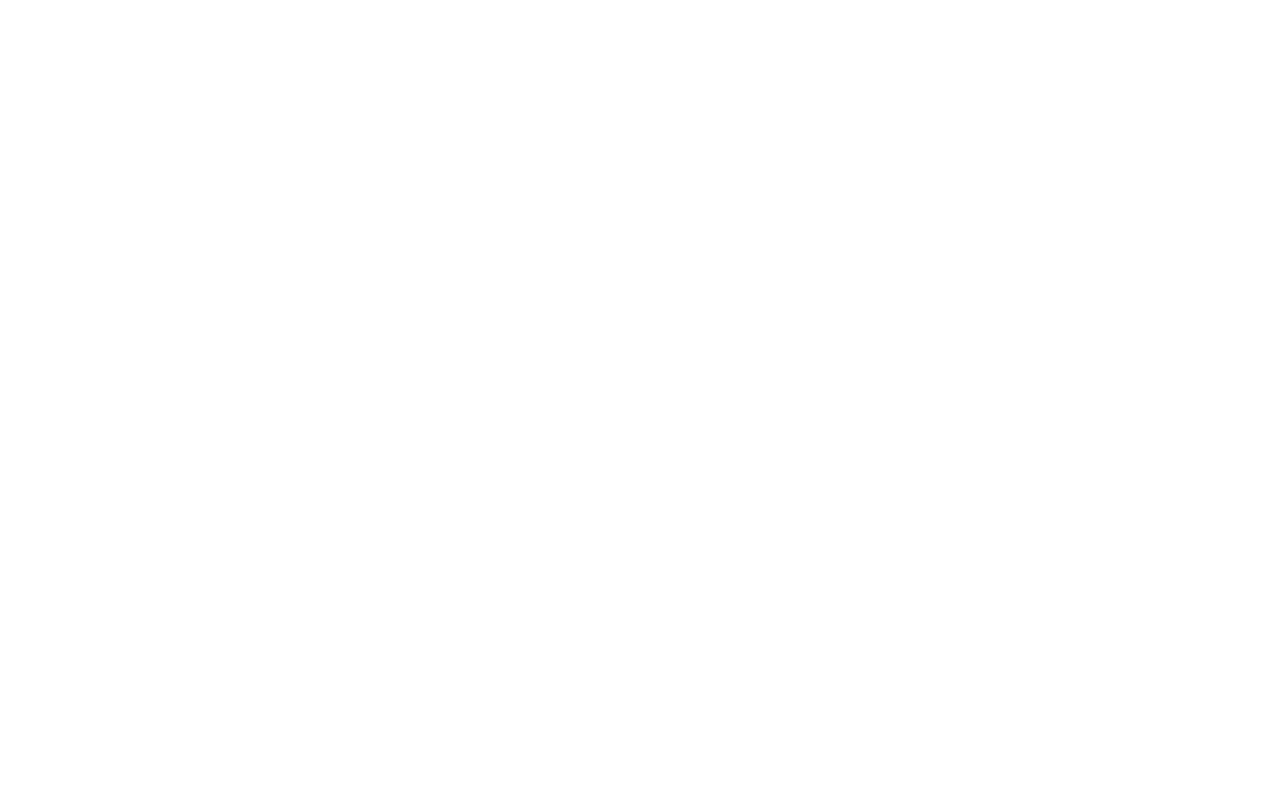
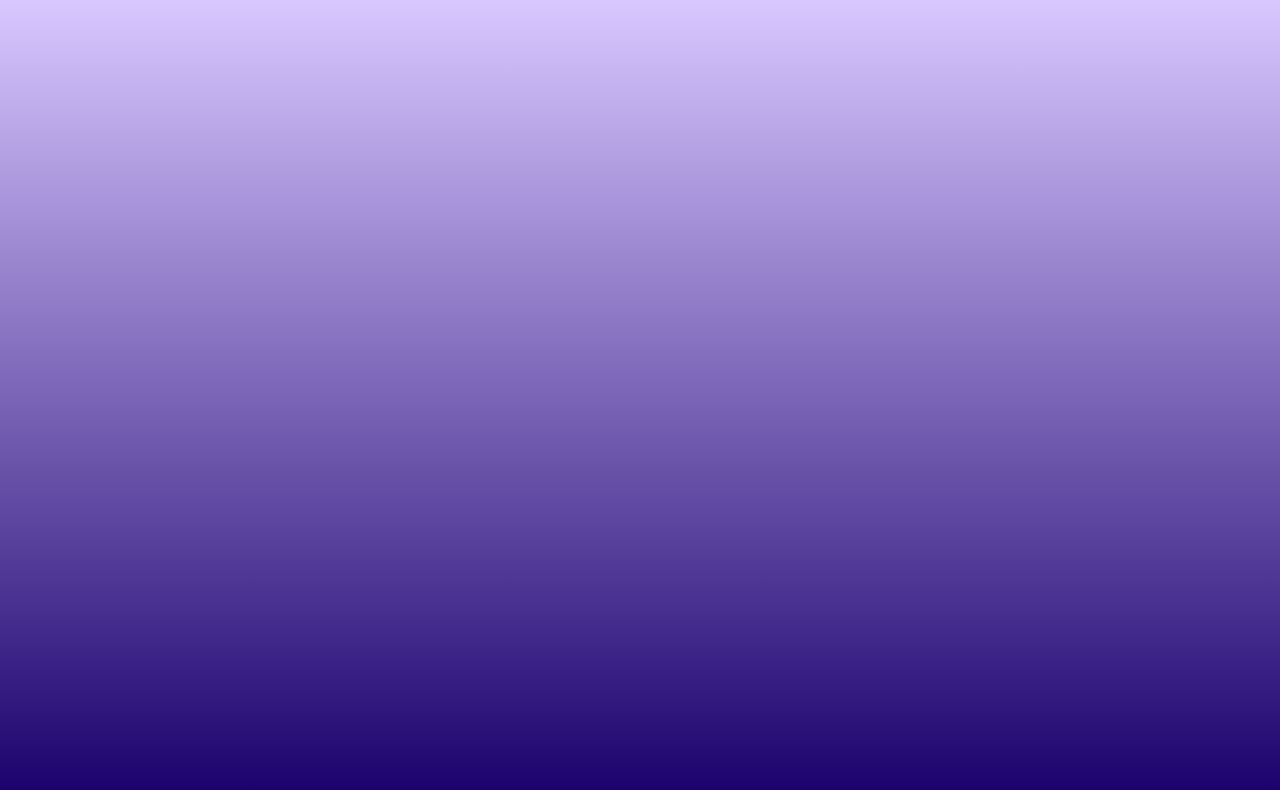
Before and after one commit to IT22914200/Quiz-App, a React (Vite) app: page / in a window 1280 px wide. Shown: the top 790 px of the page. Built offline with nearby package versions, Linux system fonts and the light colour scheme.

Commit message:
Update index.css
Update index.css

```diff
--- a/src/index.css
+++ b/src/index.css
@@ -0,0 +1,7 @@
+*{
+  margin: 0;
+}
+body{
+  height: 100vh;
+  background-image: linear-gradient(#D8C7FF, #19006C);
+}
```
